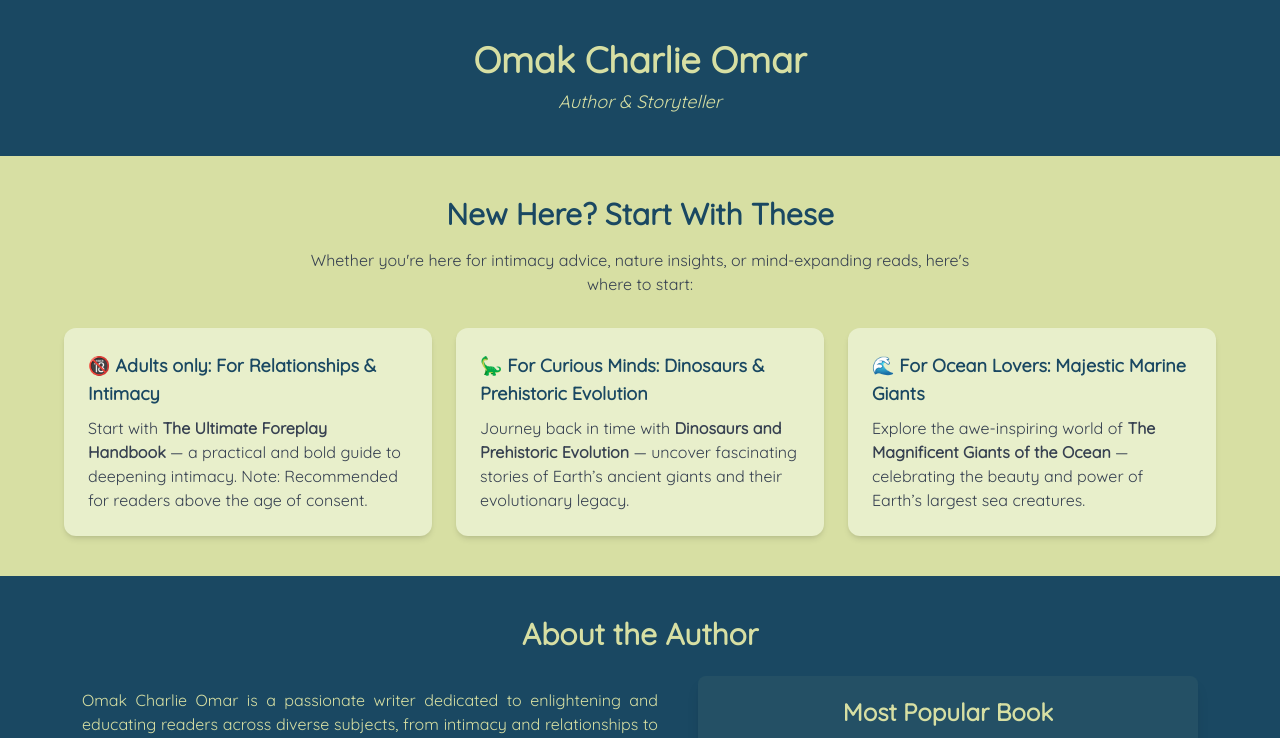
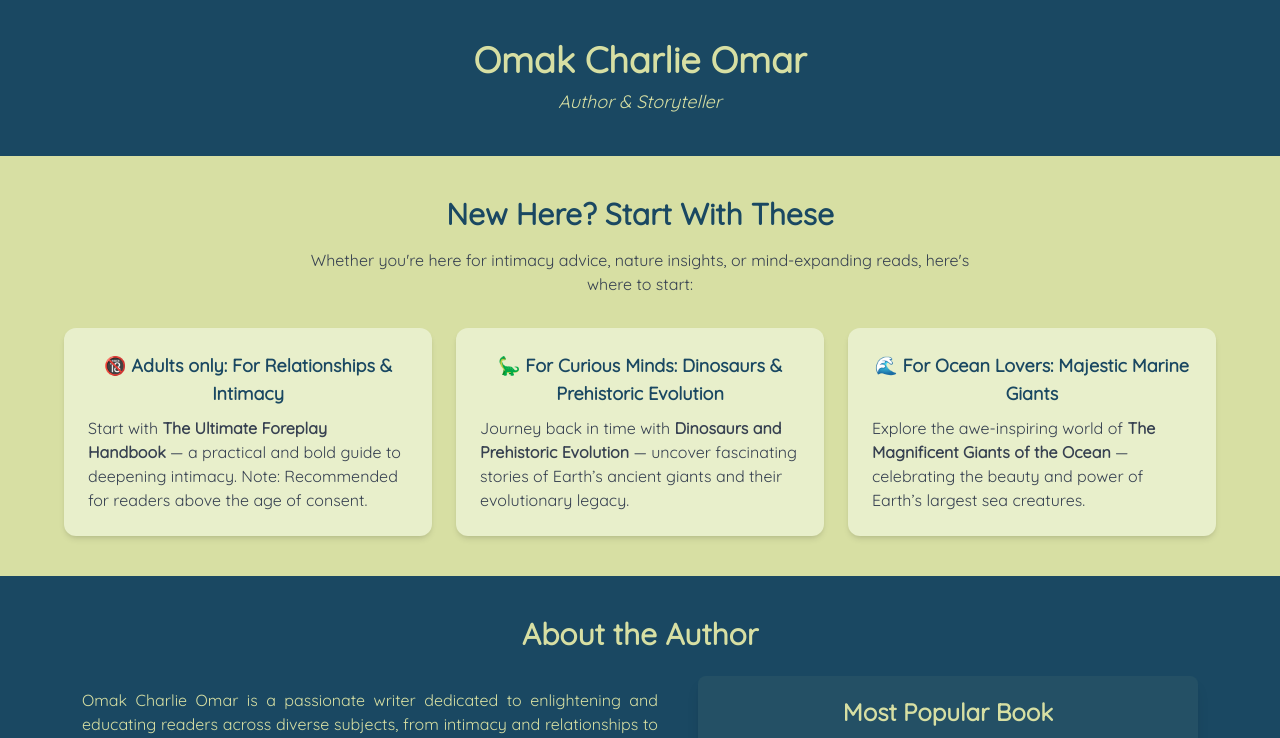
Before and after one commit to kkedarr/omak-charlie-books, a React (Vite) app: page / in a window 1280 px wide. Shown: the top 738 px of the page. Built offline with nearby package versions, Linux system fonts and the light colour scheme.

Commit message:
justfy cneter of notes

```diff
--- a/src/App.jsx
+++ b/src/App.jsx
@@ -159,19 +159,19 @@ export default function LandingPage() {
         </p>
         <div className="grid md:grid-cols-3 gap-6 max-w-6xl mx-auto text-left">
           <div className="bg-[#E8EFCB] p-6 rounded-xl shadow-md hover:shadow-lg transition">
-            <h3 className="font-semibold text-lg mb-2 text-[#1A4862]">🔞 Adults only: For Relationships & Intimacy</h3>
+            <h3 className="font-semibold text-center text-lg mb-2 text-[#1A4862]">🔞 Adults only: For Relationships & Intimacy</h3>
             <p className="text-gray-700">
               Start with <strong>The Ultimate Foreplay Handbook</strong>  — a practical and bold guide to deepening intimacy. Note: Recommended for readers above the age of consent.
             </p>
           </div>
           <div className="bg-[#E8EFCB] p-6 rounded-xl shadow-md hover:shadow-lg transition">
-            <h3 className="font-semibold text-lg mb-2 text-[#1A4862]">🦕 For Curious Minds: Dinosaurs & Prehistoric Evolution</h3>
+            <h3 className="font-semibold text-center text-lg mb-2 text-[#1A4862]">🦕 For Curious Minds: Dinosaurs & Prehistoric Evolution</h3>
             <p className="text-gray-700">
               Journey back in time with <strong>Dinosaurs and Prehistoric Evolution</strong>  — uncover fascinating stories of Earth’s ancient giants and their evolutionary legacy.
             </p>
           </div>
           <div className="bg-[#E8EFCB] p-6 rounded-xl shadow-md hover:shadow-lg transition">
-            <h3 className="font-semibold text-lg mb-2 text-[#1A4862]">🌊 For Ocean Lovers: Majestic Marine Giants</h3>
+            <h3 className="font-semibold text-center text-lg mb-2 text-[#1A4862]">🌊 For Ocean Lovers: Majestic Marine Giants</h3>
             <p className="text-gray-700">
               Explore the awe-inspiring world of <strong>The Magnificent Giants of the Ocean</strong>  — celebrating the beauty and power of Earth’s largest sea creatures.
             </p>
```
